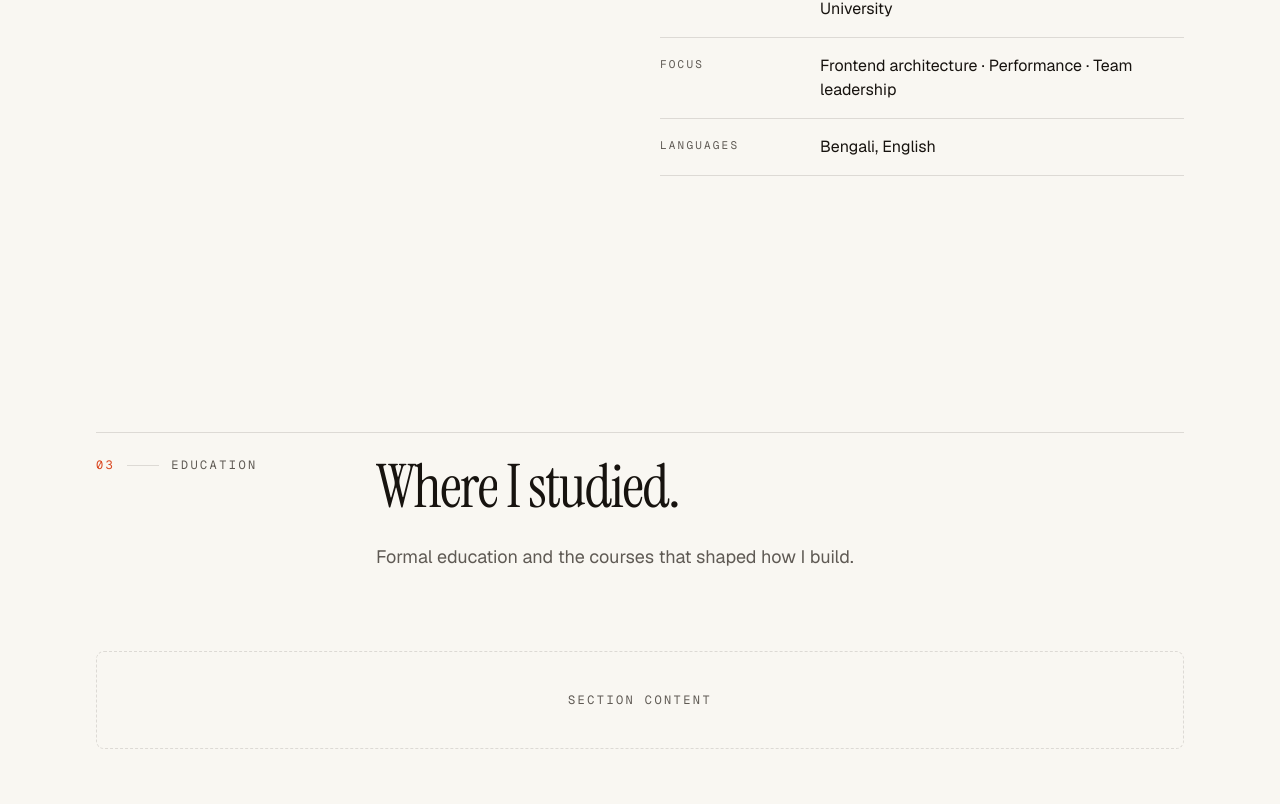
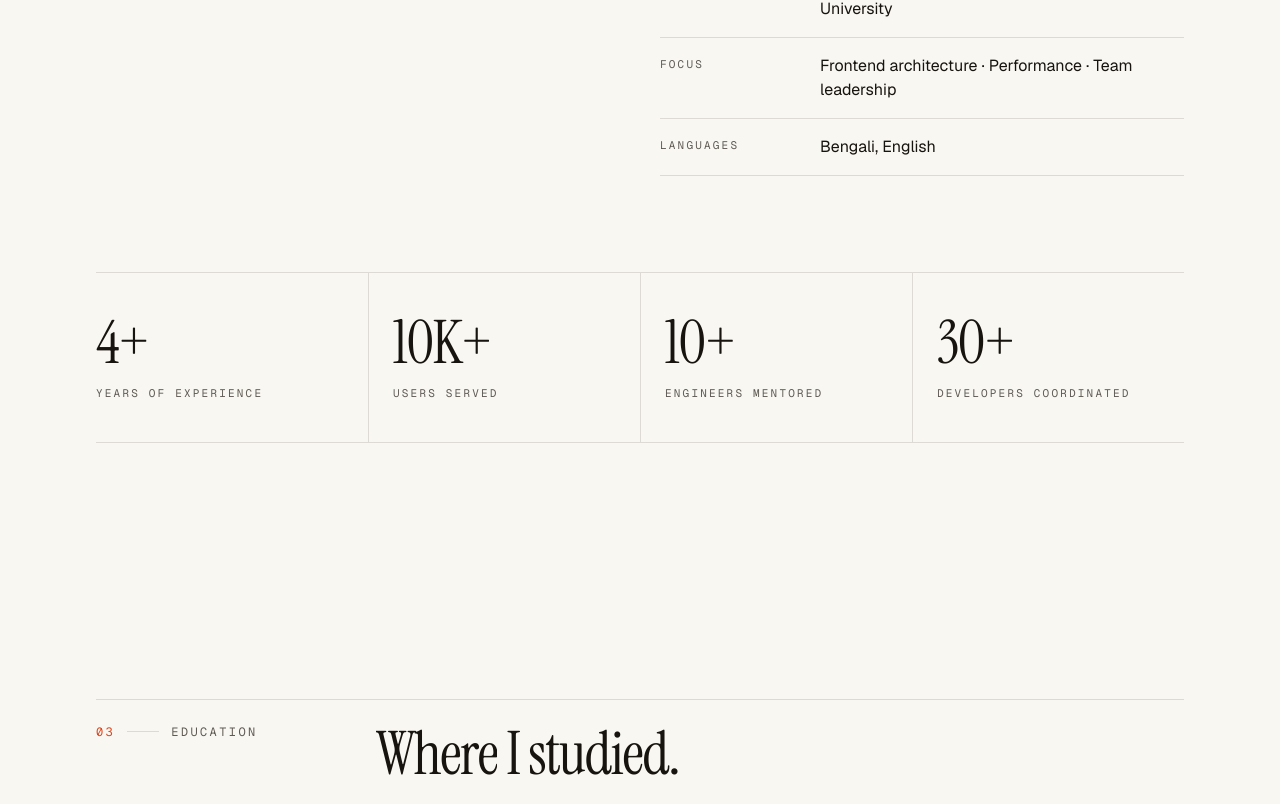
Before and after one commit to AbulBashar38/portfolio-assignment, a Next.js app: page / in a window 1280 px wide. Shown: the part 1884-2688 px from the top of the page. Built offline with nearby package versions, Linux system fonts and the light colour scheme.

Commit message:
feat(about): add animated stats band

```diff
--- a/src/components/sections/about/about.tsx
+++ b/src/components/sections/about/about.tsx
@@ -3,6 +3,7 @@ import { SectionHeading } from "@/components/layout/section-heading";
 import { Reveal } from "@/components/motion/reveal";
 import { AboutPhoto } from "@/components/sections/about/about-photo";
 import { QuickFacts } from "@/components/sections/about/quick-facts";
+import { StatsBand } from "@/components/sections/about/stats-band";
 import { profile } from "@/data/profile";
 
 export function About() {
@@ -35,6 +36,8 @@ export function About() {
           <QuickFacts />
         </div>
       </div>
+
+      <StatsBand />
     </Section>
   );
 }
--- /dev/null
+++ b/src/components/sections/about/stats-band.tsx
@@ -0,0 +1,39 @@
+import { CountUp } from "@/components/motion/count-up";
+import { Stagger, StaggerItem } from "@/components/motion/stagger";
+import { profile } from "@/data/profile";
+import { cn } from "@/lib/utils";
+
+export function StatsBand() {
+  return (
+    <Stagger
+      as="ul"
+      interval={0.1}
+      className="mt-24 grid grid-cols-2 border-y lg:grid-cols-4"
+    >
+      {profile.stats.map((stat, index) => (
+        <StaggerItem
+          as="li"
+          key={stat.label}
+          className={cn(
+            "flex flex-col gap-3 px-1 py-8 sm:px-6 lg:py-10",
+            // Rules between cells: vertical on every column but the first,
+            // horizontal between the two rows on small screens.
+            index % 2 === 1 && "border-l",
+            index >= 2 && "border-t lg:border-t-0",
+            index === 2 && "lg:border-l",
+            index === 0 && "sm:pl-0",
+          )}
+        >
+          <CountUp
+            value={stat.value}
+            suffix={stat.suffix}
+            className="font-display text-5xl leading-none tracking-tight tabular-nums md:text-6xl"
+          />
+          <span className="font-mono text-[0.6875rem] tracking-[0.2em] text-muted-foreground uppercase">
+            {stat.label}
+          </span>
+        </StaggerItem>
+      ))}
+    </Stagger>
+  );
+}
```
